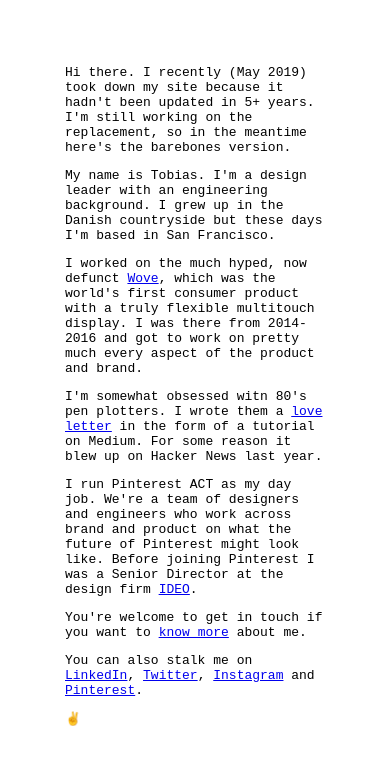
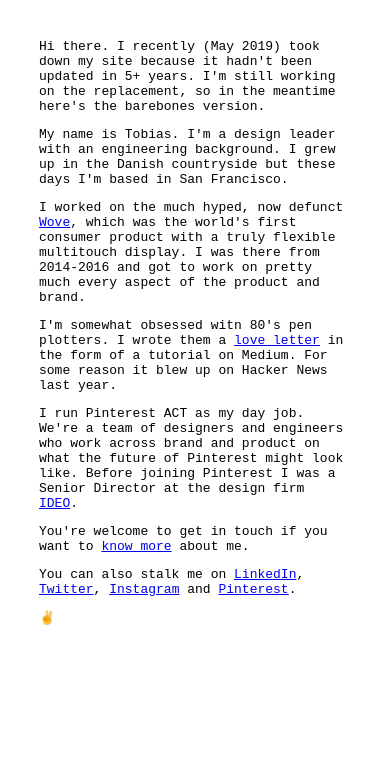
Before and after one commit to tobiastoft/barebones, a plain HTML site: page index.html in a window 390 px wide. Drawn offline with Linux system fonts and the light colour scheme.

Commit message:
Added mobile scaling meta

```diff
--- a/index.html
+++ b/index.html
@@ -2,11 +2,12 @@
 <html>
   <head>
     <meta charset="UTF-8">
+    <meta name="viewport" content="width=device-width, initial-scale=1.0">
     <title>Tobias Toft</title>
     <style>
         body {
             font-family: monospace;
-            margin:  5em;
+            margin:  3em;
         }
     </style>
   </head>
```
Also changed, not shown: posts/an-intro-to-pen-plotters/index.html (+2 -1 lines).
